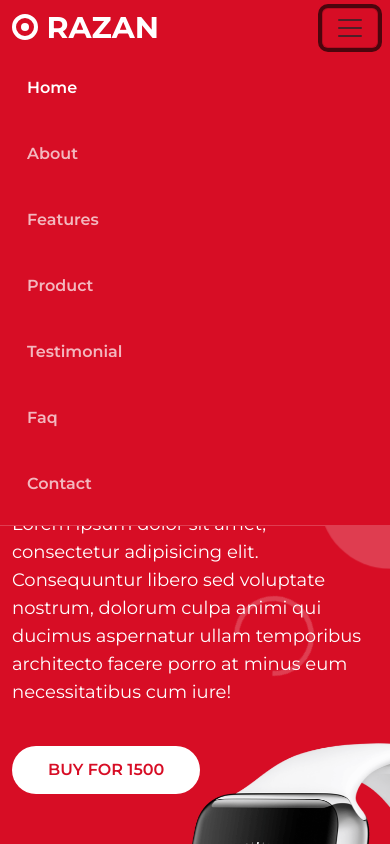
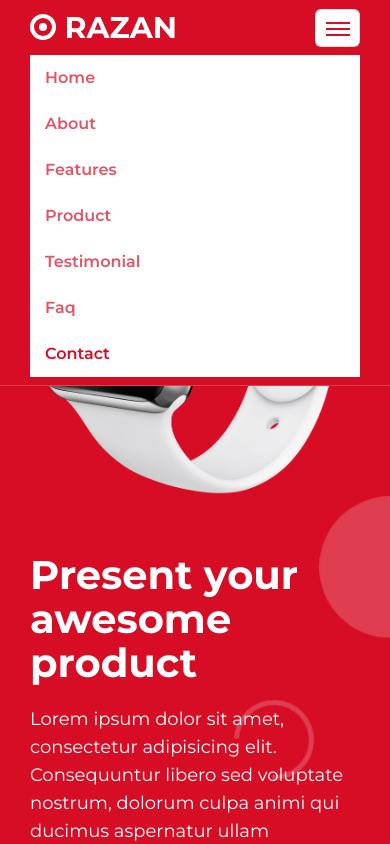
Before and after one commit to razan111/product-landing-page, a plain HTML site: page index.html in a window 390 px wide. Both pictures are taken after a click on the button 350 px from the left and 27 px from the top of the page. Shown: the top 844 px of the page. Drawn offline with nearby package versions, Linux system fonts and the light colour scheme.

Commit message:
responsive done

```diff
--- a/css/crimson.css
+++ b/css/crimson.css
@@ -1,3 +1,8 @@
+
+
+header .navbar-toggler-icon::after,
+header .navbar-toggler-icon::before,
+header .navbar-toggler-icon,
 .footer,
 .mybtn2,
 .newsletter-section::before,
@@ -9,7 +14,7 @@
 .features-section .features-item:hover,
 .section-title .title::before,
 .home-section,
-header{
+header {
     background-color: #d70d25;
 }
 
@@ -28,12 +33,19 @@ header{
 .about-section .about-content ul li i,
 .section-title .title,
 .mybtn1:hover,
-.mybtn1{
+.mybtn1 {
     color: #d70d25;
 }
 
 
 .contact-section .contact-form .form-control:focus,
-.testimonial-section .client-info img{
+.testimonial-section .client-info img {
     border-color: #d70d25;
 }
+
+
+@media(max-width: 991px) {
+    header .navbar #navbarSupportedContent .nav-item .nav-link {
+        color: #d70d25;
+    }
+}
--- /dev/null
+++ b/css/responsive.css
@@ -0,0 +1,80 @@
+@media(max-width: 1199px) {
+
+    .home-section .home-img{
+        text-align: center;
+    }
+   .home-section .home-img img{
+    position: relative;
+    left: auto;
+    top: auto;
+   }
+}
+
+@media(max-width: 991px) {
+
+    header .navbar-nav{
+        background-color: #ffffff;
+    }
+    header .navbar #navbarSupportedContent .nav-item .nav-link{
+        padding: 10px 15px 10px;
+    }
+    header .navbar-toggler{
+        background-color: #ffffff;
+        padding: 0;
+        height: 38px;
+        width: 45px;
+
+    }
+    header .navbar-toggler:focus{
+        /* border: none; */
+        box-shadow: none;
+    }
+    header .navbar-toggler-icon{
+        background-image: none;
+        height: 2px;
+        width: 24px;
+        position: relative;
+    }
+    header .navbar-toggler-icon::before{
+        content: '';
+        position: absolute;
+        height: 2px;
+        width: 100%;
+        left: 0;
+        top: -6px;
+    }
+    header .navbar-toggler-icon::after{
+        content: '';
+        position: absolute;
+        height: 2px;
+        width: 100%;
+        left: 0;
+        top: 6px;
+    }
+    .home-section .home-img{
+        margin-bottom: 40px;
+    }
+    .home-section{
+        padding: 150px 0 150px;
+    }
+}
+
+@media(max-width: 767px) {
+    .home-section .home-content h1{
+        font-size: 40px;
+        line-height: 44px;
+    }
+    .home-section .bg-shapes div:nth-child(5){
+        top: 15%;
+    }
+}
+
+@media(max-width: 575px){
+    .container{
+        padding-left: 30px;
+        padding-right: 30px;
+    }
+    .newsletter-section .newsletter-form .btn span{
+        display: none;
+    }
+}
--- a/index.html
+++ b/index.html
@@ -19,6 +19,7 @@
         crossorigin="anonymous" referrerpolicy="no-referrer" />
 
     <link rel="stylesheet" href="css/style.css">
+    <link rel="stylesheet" href="css/responsive.css">
     <link rel="stylesheet" href="css/crimson.css">
 </head>
 
@@ -36,25 +37,25 @@
                 <div class="collapse navbar-collapse" id="navbarSupportedContent">
                     <ul class="navbar-nav ms-auto mb-2 mb-lg-0">
                         <li class="nav-item">
-                            <a class="nav-link active" aria-current="page" href="#">Home</a>
+                            <a class="nav-link active" aria-current="page" href="#home">Home</a>
                         </li>
                         <li class="nav-item">
-                            <a class="nav-link" href="#">About</a>
+                            <a class="nav-link" href="#about">About</a>
                         </li>
                         <li class="nav-item">
-                            <a class="nav-link" href="#">Features</a>
+                            <a class="nav-link" href="#features">Features</a>
                         </li>
                         <li class="nav-item">
-                            <a class="nav-link" href="#">Product</a>
+                            <a class="nav-link" href="#product">Product</a>
                         </li>
                         <li class="nav-item">
-                            <a class="nav-link" href="#">Testimonial</a>
+                            <a class="nav-link" href="#testimonial">Testimonial</a>
                         </li>
                         <li class="nav-item">
-                            <a class="nav-link" href="#">Faq</a>
+                            <a class="nav-link" href="#faq">Faq</a>
                         </li>
                         <li class="nav-item">
-                            <a class="nav-link" href="#">Contact</a>
+                            <a class="nav-link" href="#contact">Contact</a>
                         </li>
 
 
@@ -67,7 +68,7 @@
 
     <!-- home section  -->
 
-    <section class="home-section">
+    <section class="home-section" id="home">
         <div class="bg-shapes">
             <div></div>
             <div></div>
@@ -76,7 +77,8 @@
             <div></div>
         </div>
         <div class="container">
-            <div class="row row-cols-1 row-cols-md-2">
+            <div class="row">
+                <div class="col-lg-6">
                     <div class="home-content">
                         <h1>Present your awesome product</h1>
                         <p>Lorem ipsum dolor sit amet, consectetur adipisicing elit. Consequuntur libero sed voluptate
@@ -84,15 +86,18 @@
                             minus eum necessitatibus cum iure!</p>
                         <button class="mybtn1" href="#">Buy For 1500</button>
                     </div>
+                </div>
+                <div class="col-lg-6 order-first order-lg-last">
                     <div class="home-img">
                         <img src="watch-01.png" alt="">
+                    </div>
                 </div>
             </div>
         </div>
     </section>
 
     <!-- about section  -->
-    <section class="about-section">
+    <section class="about-section" id="about">
         <div class="container">
             <div class="row">
                 <div class="col-lg-6 d-flex">
@@ -100,7 +105,7 @@
                         <img class="img-fluid" src="watch-02.jpg" alt="">
                     </div>
                 </div>
-                <div class="col-lg-6">
+                <div class="col-lg-6 order-first order-lg-last">
                     <div class="section-title">
                         <h1 class="title">About Product</h1>
                         <h2 class="subtitle">Awesome digital watch can make your life</h2>
@@ -128,7 +133,7 @@
 
 
     <!-- features section  -->
-    <section class="features-section">
+    <section class="features-section" id="features">
         <div class="container">
             <div class="row justify-content-center">
                 <div class="col-lg-7">
@@ -212,7 +217,7 @@
 
     <!-- Product section  -->
 
-    <section class="products-section">
+    <section class="products-section" id="product">
         <div class="container">
             <div class="row justify-content-center">
                 <div class="col-lg-7">
@@ -326,7 +331,7 @@
 
     <!-- Testimonial section  -->
 
-    <section class="testimonial-section">
+    <section class="testimonial-section" id="testimonial">
         <div class="container">
             <div class="row justify-content-center">
                 <div class="col-lg-7">
@@ -417,7 +422,7 @@
 
     <!-- faq section  -->
 
-    <section class="faq-section">
+    <section class="faq-section" id="faq">
         <div class="container">
             <div class="row justify-content-center">
                 <div class="col-lg-7">
@@ -569,7 +574,7 @@
 
     <!-- contact section  -->
 
-    <section class="contact-section">
+    <section class="contact-section" id="contact">
         <div class="container">
             <div class="row justify-content-center">
                 <div class="col-lg-7">
@@ -618,7 +623,7 @@
                         </div>
                     </div>
                 </div>
-                <div class="col-md-5">
+                <div class="col-md-5 order-first order-md-last">
                     <div class="contact-item">
                         <div class="icon">
                             <i class="bi bi-geo-alt-fill"></i>
--- a/js/Carousel.js
+++ b/js/Carousel.js
@@ -1,3 +1,22 @@
+$(document).ready(function () {
+
+    // Add scrollspy to <body>
+    $('body').scrollspy({ target: ".navbar-nav", offset: 67 });
+
+    $(".navbar-nav a").on('click', function(event) {
+        if (this.hash !== ""){
+            event.preventDefault();
+            var hash = this.hash;
+
+            $('html, body').animate({
+                scrollTop: $(hash).offset().top
+            }, 800, function(){
+                window.location.hash = hash;
+            });
+            $(".navbar-collapse").collapse("hide");
+        }
+    })
+
     $('#product-carousel').owlCarousel({
         loop: true,
         margin: 15,
@@ -39,3 +58,4 @@ $('#testimonial-carousel').owlCarousel({
             }
         }
     })
+})
```
Lines whose indentation alone changed are shown as unchanged.
